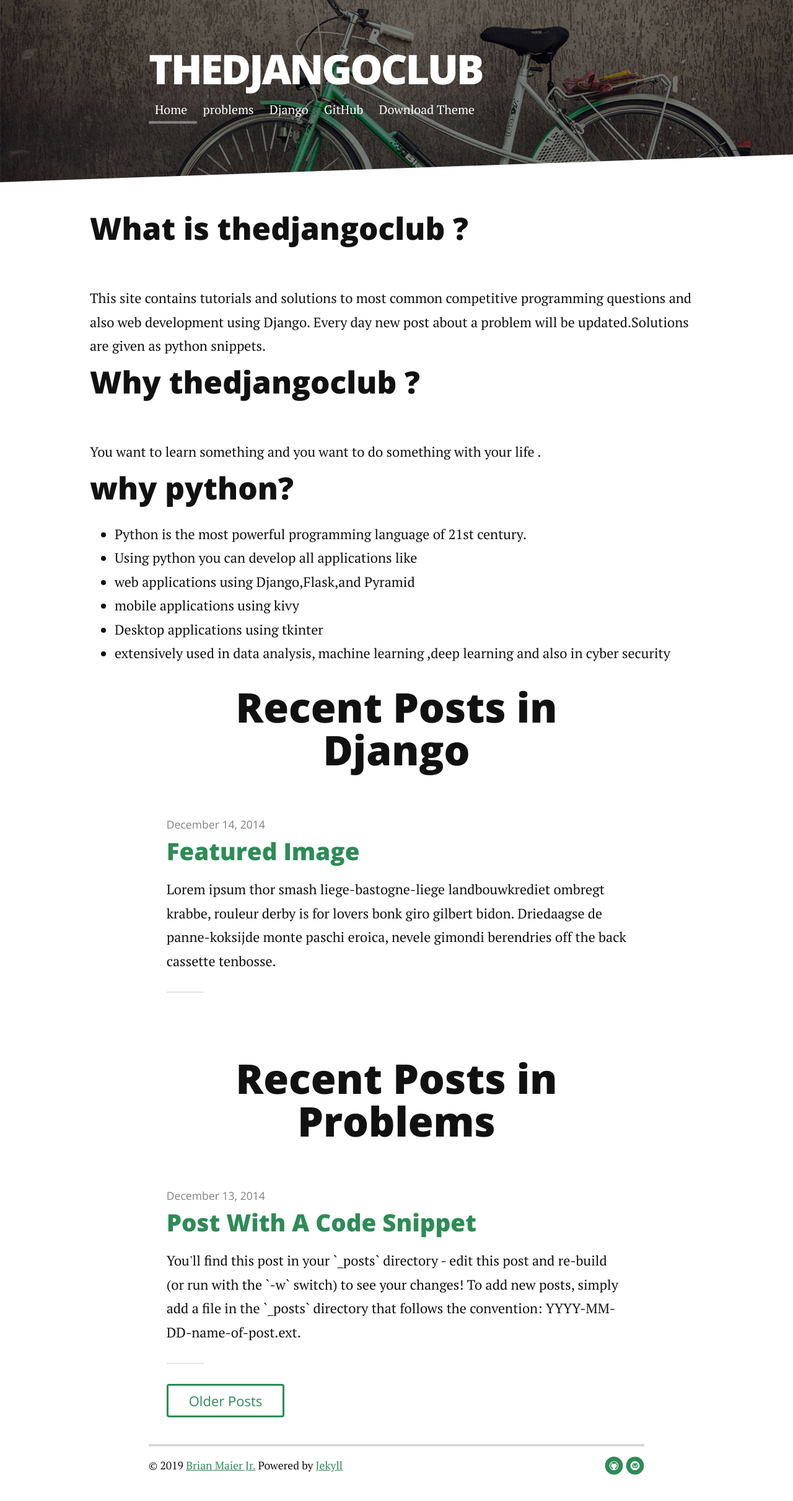
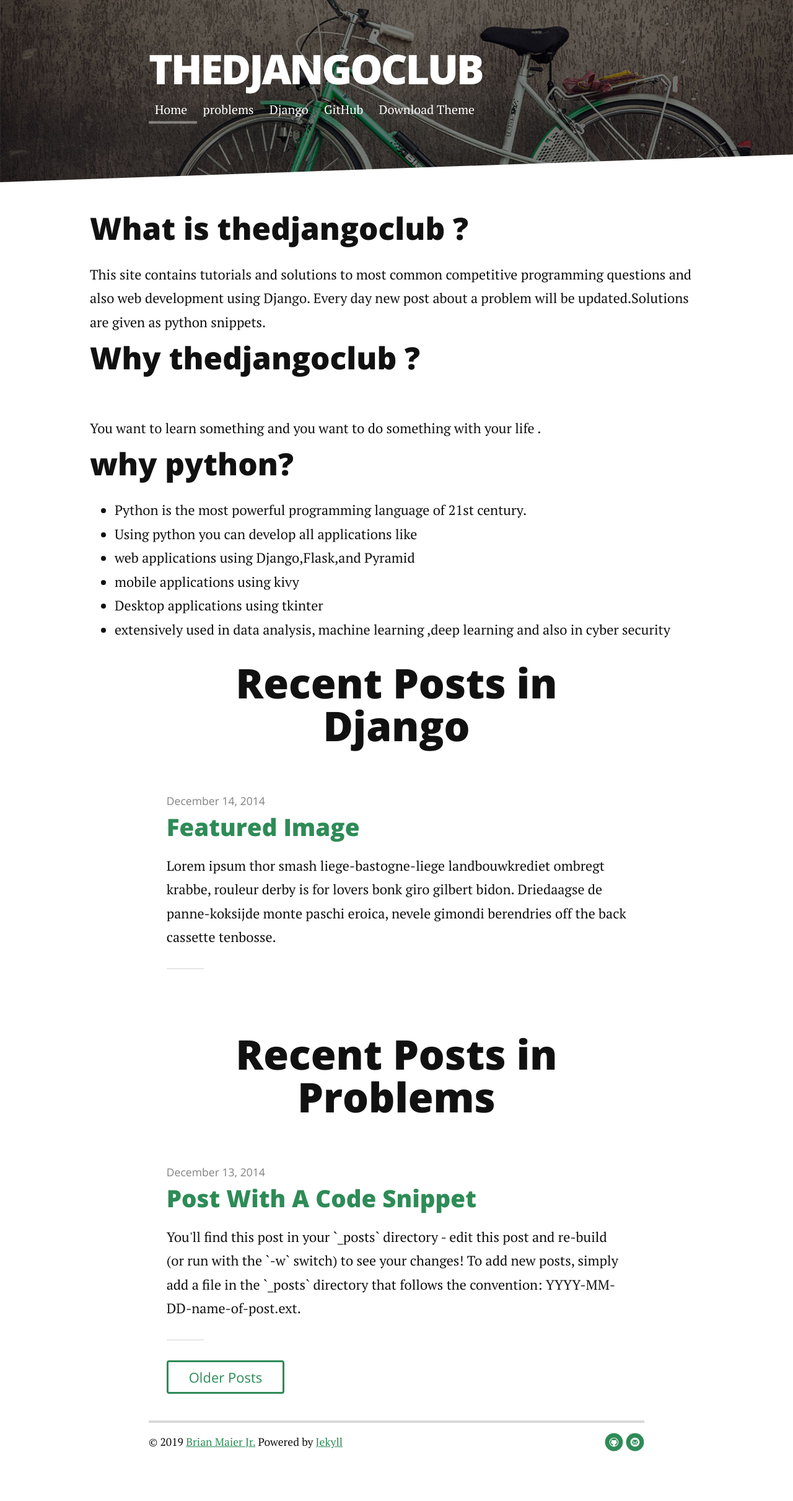
Before and after one commit to thedjangoclub/thedjangoclub.github.io, a Jekyll site: the page built from index.html, in a window 1280 px wide. Shown: the whole page at 62% size. Built offline with Jekyll 4.4.1, drawn with Linux system fonts in a browser that asks for light colours; nearby versions of some CDN libraries; the list of posts is cut into pages by our own code; after the commit the page ends 2384 px from its top, so only the background shows below that.

Commit message:
Update index.html

```diff
--- a/index.html
+++ b/index.html
@@ -5,7 +5,7 @@ title: The Django Club
 
 <div class="home" id="home">
   <div class="container">
-      <h2 class="text-center"> What is thedjangoclub ? </h2><br>
+      <h2 class="text-center"> What is thedjangoclub ? </h2>
 
       This site contains tutorials and solutions to most common competitive programming questions and also web development using Django.
       Every day new post about a problem will be updated.Solutions are given as python snippets.
```
